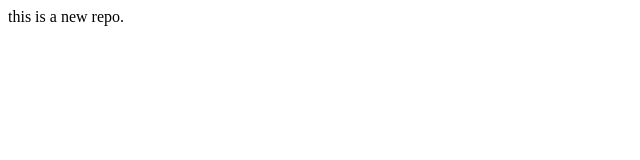
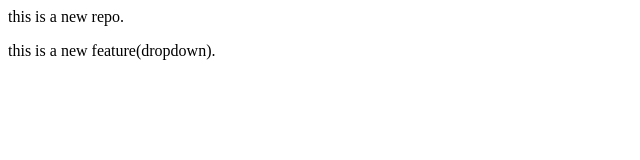
Before and after one commit to sonukumarmg/local_repo, a plain HTML site: page index.html in a window 1280 px wide. Shown: the whole page, without its empty margins (0-640 px from the left). Drawn offline with Linux system fonts and the light colour scheme.

Commit message:
adding dropdown

```diff
--- a/index.html
+++ b/index.html
@@ -1 +1,2 @@
 <p> this is a new repo.</p>
+<p> this is a new feature(dropdown).</p>
```
